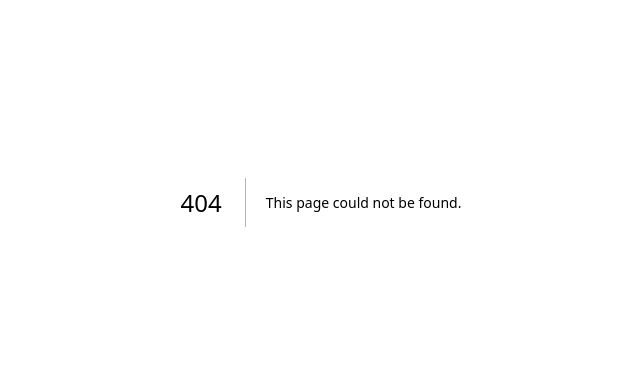
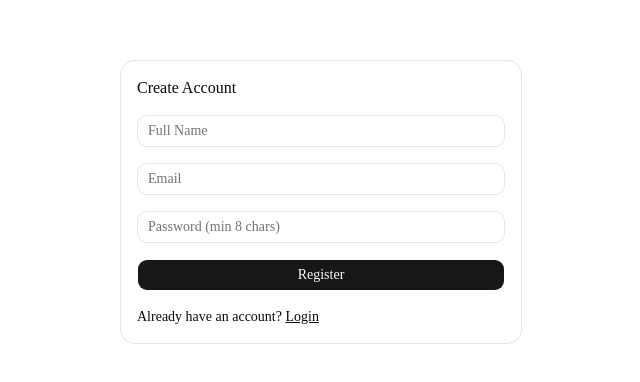
Before and after one commit to ompatil1906/ai-agent-space, a Next.js app in the folder frontend/: page /register in a window 1280 px wide. Before the commit this address had no page. Shown: the part 198-580 px from the top of the page, without its empty margins (319-959 px from the left). Built offline with nearby package versions, Linux system fonts and the light colour scheme; no server answers.

Commit message:
feat: homepage, login, and register pages

```diff
--- /dev/null
+++ b/frontend/src/app/login/page.tsx
@@ -0,0 +1,73 @@
+"use client";
+
+import { useState } from "react";
+import { Button } from "@/components/ui/button";
+import { Input } from "@/components/ui/input";
+import { Card, CardContent, CardHeader, CardTitle } from "@/components/ui/card";
+
+const API_BASE = process.env.NEXT_PUBLIC_API_URL || "http://localhost:8000/api/v1";
+
+export default function LoginPage() {
+  const [email, setEmail] = useState("");
+  const [password, setPassword] = useState("");
+  const [message, setMessage] = useState("");
+
+  const handleLogin = async (e: React.FormEvent) => {
+    e.preventDefault();
+    const formData = new FormData();
+    formData.append("username", email);
+    formData.append("password", password);
+
+    try {
+      const res = await fetch(`${API_BASE}/auth/login`, {
+        method: "POST",
+        body: formData,
+      });
+      const data = await res.json();
+      if (res.ok) {
+        localStorage.setItem("token", data.access_token);
+        setMessage("Logged in! Redirecting...");
+        window.location.href = "/agents";
+      } else {
+        setMessage(data.detail || "Login failed");
+      }
+    } catch (err) {
+      setMessage("Network error");
+    }
+  };
+
+  return (
+    <div className="flex min-h-screen items-center justify-center">
+      <Card className="w-[400px]">
+        <CardHeader>
+          <CardTitle>Login to AI Agent Space</CardTitle>
+        </CardHeader>
+        <CardContent>
+          <form onSubmit={handleLogin} className="space-y-4">
+            <Input
+              type="email"
+              placeholder="Email"
+              value={email}
+              onChange={(e) => setEmail(e.target.value)}
+              required
+            />
+            <Input
+              type="password"
+              placeholder="Password"
+              value={password}
+              onChange={(e) => setPassword(e.target.value)}
+              required
+            />
+            <Button type="submit" className="w-full">
+              Login
+            </Button>
+          </form>
+          {message && <p className="mt-4 text-sm text-muted-foreground">{message}</p>}
+          <p className="mt-4 text-sm">
+            No account? <a href="/register" className="underline">Register</a>
+          </p>
+        </CardContent>
+      </Card>
+    </div>
+  );
+}
--- a/frontend/src/app/page.tsx
+++ b/frontend/src/app/page.tsx
@@ -1,69 +1,38 @@
-import Image from "next/image";
+import Link from "next/link";
+import { Button } from "@/components/ui/button";
 
 export default function Home() {
   return (
-    <div className="flex flex-col flex-1 items-center justify-center bg-zinc-50 font-sans dark:bg-black">
-      <main className="flex flex-1 w-full max-w-3xl flex-col items-center justify-between py-32 px-16 bg-white dark:bg-black sm:items-start">
-        <Image
-          className="dark:invert h-5 w-[100px]"
-          src="/next.svg"
-          alt="Next.js logo"
-          width={100}
-          height={20}
-          priority
-        />
-        <div className="flex flex-col items-center gap-6 text-center sm:items-start sm:text-left">
-          <h1 className="max-w-xs text-3xl font-semibold leading-10 tracking-tight text-black dark:text-zinc-50">
-            To get started, edit the{" "}
-            <code className="rounded bg-black/[.06] px-1.5 py-0.5 font-mono text-[0.9em] dark:bg-white/[.08]">
-              page.tsx
-            </code>{" "}
-            file.
-          </h1>
-          <p className="max-w-md text-lg leading-8 text-zinc-600 dark:text-zinc-400">
-            Looking for a starting point or more instructions? Head over to{" "}
-            <a
-              href="https://vercel.com/templates?framework=next.js&utm_source=create-next-app&utm_medium=appdir-template-tw&utm_campaign=create-next-app"
-              className="font-medium text-zinc-950 dark:text-zinc-50"
-            >
-              Templates
-            </a>{" "}
-            or the{" "}
-            <a
-              href="https://nextjs.org/learn?utm_source=create-next-app&utm_medium=appdir-template-tw&utm_campaign=create-next-app"
-              className="font-medium text-zinc-950 dark:text-zinc-50"
-            >
-              Learning
-            </a>{" "}
-            center.
-          </p>
+    <div className="flex min-h-screen flex-col items-center justify-center gap-8 p-8">
+      <h1 className="text-5xl font-bold tracking-tight">AI Agent Space</h1>
+      <p className="max-w-2xl text-center text-lg text-muted-foreground">
+        Build, configure, run, and share advanced AI agents with real tool use, MCP servers, and multi-agent workflows.
+      </p>
+      <div className="flex gap-4">
+        <Button asChild size="lg">
+          <Link href="/agents">Go to Agents</Link>
+        </Button>
+        <Button asChild variant="outline" size="lg">
+          <Link href="/login">Login</Link>
+        </Button>
+        <Button asChild variant="secondary" size="lg">
+          <Link href="/register">Register</Link>
+        </Button>
+      </div>
+      <div className="mt-12 grid max-w-4xl gap-6 md:grid-cols-3">
+        <div className="rounded-lg border p-6">
+          <h3 className="font-semibold">Agent Builder</h3>
+          <p className="mt-2 text-sm text-muted-foreground">Create agents with custom prompts, models, and tools.</p>
         </div>
-        <div className="flex flex-col gap-4 text-base font-medium sm:flex-row">
-          <a
-            className="flex h-12 w-full items-center justify-center gap-2 rounded-full bg-foreground px-5 text-background transition-colors hover:bg-[#383838] dark:hover:bg-[#ccc] md:w-[158px]"
-            href="https://vercel.com/new?utm_source=create-next-app&utm_medium=appdir-template-tw&utm_campaign=create-next-app"
-            target="_blank"
-            rel="noopener noreferrer"
-          >
-            <Image
-              className="dark:invert h-[14px] w-4"
-              src="/vercel.svg"
-              alt="Vercel logomark"
-              width={16}
-              height={14}
-            />
-            Deploy Now
-          </a>
-          <a
-            className="flex h-12 w-full items-center justify-center rounded-full border border-solid border-black/[.08] px-5 transition-colors hover:border-transparent hover:bg-black/[.04] dark:border-white/[.145] dark:hover:bg-[#1a1a1a] md:w-[158px]"
-            href="https://nextjs.org/docs?utm_source=create-next-app&utm_medium=appdir-template-tw&utm_campaign=create-next-app"
-            target="_blank"
-            rel="noopener noreferrer"
-          >
-            Documentation
-          </a>
+        <div className="rounded-lg border p-6">
+          <h3 className="font-semibold">Real MCP</h3>
+          <p className="mt-2 text-sm text-muted-foreground">Connect to official MCP servers for tool discovery and execution.</p>
         </div>
-      </main>
+        <div className="rounded-lg border p-6">
+          <h3 className="font-semibold">Marketplace</h3>
+          <p className="mt-2 text-sm text-muted-foreground">Publish, discover, clone, and sell agents.</p>
+        </div>
+      </div>
     </div>
   );
 }
--- /dev/null
+++ b/frontend/src/app/register/page.tsx
@@ -0,0 +1,76 @@
+"use client";
+
+import { useState } from "react";
+import { Button } from "@/components/ui/button";
+import { Input } from "@/components/ui/input";
+import { Card, CardContent, CardHeader, CardTitle } from "@/components/ui/card";
+
+const API_BASE = process.env.NEXT_PUBLIC_API_URL || "http://localhost:8000/api/v1";
+
+export default function RegisterPage() {
+  const [email, setEmail] = useState("");
+  const [password, setPassword] = useState("");
+  const [fullName, setFullName] = useState("");
+  const [message, setMessage] = useState("");
+
+  const handleRegister = async (e: React.FormEvent) => {
+    e.preventDefault();
+    try {
+      const res = await fetch(`${API_BASE}/auth/register`, {
+        method: "POST",
+        headers: { "Content-Type": "application/json" },
+        body: JSON.stringify({ email, password, full_name: fullName }),
+      });
+      const data = await res.json();
+      if (res.ok) {
+        setMessage("Registered successfully! Please login.");
+        setTimeout(() => (window.location.href = "/login"), 1500);
+      } else {
+        setMessage(data.detail || "Registration failed");
+      }
+    } catch (err) {
+      setMessage("Network error");
+    }
+  };
+
+  return (
+    <div className="flex min-h-screen items-center justify-center">
+      <Card className="w-[400px]">
+        <CardHeader>
+          <CardTitle>Create Account</CardTitle>
+        </CardHeader>
+        <CardContent>
+          <form onSubmit={handleRegister} className="space-y-4">
+            <Input
+              placeholder="Full Name"
+              value={fullName}
+              onChange={(e) => setFullName(e.target.value)}
+            />
+            <Input
+              type="email"
+              placeholder="Email"
+              value={email}
+              onChange={(e) => setEmail(e.target.value)}
+              required
+            />
+            <Input
+              type="password"
+              placeholder="Password (min 8 chars)"
+              value={password}
+              onChange={(e) => setPassword(e.target.value)}
+              required
+              minLength={8}
+            />
+            <Button type="submit" className="w-full">
+              Register
+            </Button>
+          </form>
+          {message && <p className="mt-4 text-sm text-muted-foreground">{message}</p>}
+          <p className="mt-4 text-sm">
+            Already have an account? <a href="/login" className="underline">Login</a>
+          </p>
+        </CardContent>
+      </Card>
+    </div>
+  );
+}
```
